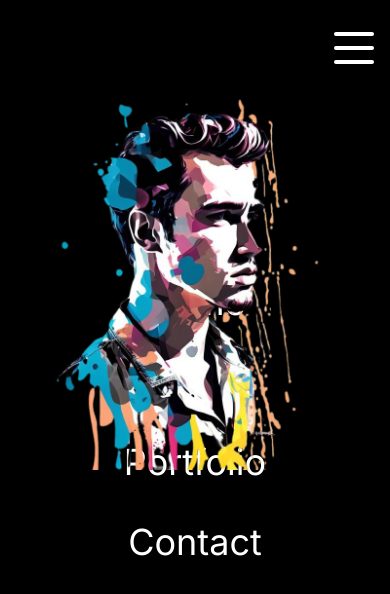
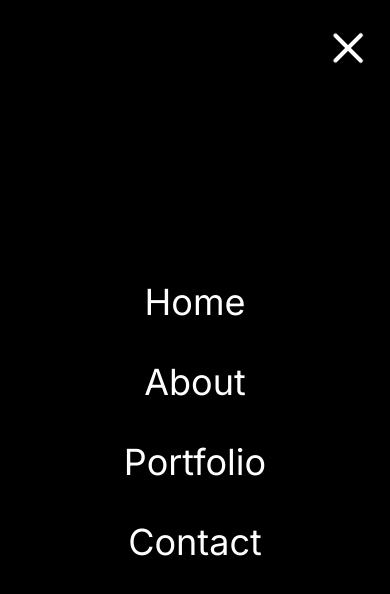
Before and after one commit to omthorat/omWebDev, a Next.js app: page / in a window 390 px wide. Both pictures are taken after a click on the element 354 px from the left and 34 px from the top of the page. Shown: the top 594 px of the page. Built offline with nearby package versions, Linux system fonts and the light colour scheme.

Commit message:
feat: for adding routing

```diff
--- a/package.json
+++ b/package.json
@@ -9,6 +9,7 @@
     "lint": "next lint"
   },
   "dependencies": {
+    "framer-motion": "^11.0.5",
     "next": "14.1.0",
     "node": "^21.6.2",
     "react": "18",
--- a/src/app/layout.js
+++ b/src/app/layout.js
@@ -1,6 +1,6 @@
 import { Inter } from "next/font/google";
 import "./globals.css";
-import Navbar from "@/components/Navbar/Navbar";
+import PagesAnimation from "@/components/PagesAnimation";
 const inter = Inter({ subsets: ["latin"] });
 
 export const metadata = {
@@ -13,13 +13,7 @@ export default function RootLayout({ children }) {
     <html lang="en">
       <body className={inter.className}>
       <div className="w-screen h-screen bg-gradient-to-b from-blue-50 to-red-200">
-      <div className="h-24">
-      <Navbar/>
-      </div>
-      <div className="h-[calc(100vh-6rem)]">
-      {children}
-      </div>
-
+      <PagesAnimation children={children}/>
       </div>
       </body>
     </html>
--- a/src/components/Navbar/Navbar.jsx
+++ b/src/components/Navbar/Navbar.jsx
@@ -3,9 +3,59 @@
 import Link from "next/link"
 import { useState } from "react"
 import Navlinks from "../navlinks/Navlinks"
-
+import {motion} from "framer-motion"
 const Navbar=()=>{
     const [open ,setOpen]= useState(false)
+
+   const topVarients={
+    opened: {
+     rotate:45,
+     backgroundColor:"rgb(255,255,255)"
+    },
+    closed: {
+     rotate:0,
+    }
+   }
+   const middleVarients={
+    opened: {
+     opacity:0
+    },
+    closed: {
+        opacity:1
+    }
+   }
+   const bottomVarients={
+    opened: {
+     rotate:-45,
+     backgroundColor:"rgb(255,255,255)"
+    },
+    closed: {
+     rotate:0
+    }
+   }
+   const listVarients ={
+    closed:{
+     x:"100vw"
+    },
+    opened: {
+    x:0,
+    transition: {
+        when:"beforeChildren",
+        staggerChildren: 0.2,
+    }
+    }
+   }
+   const listitemVarients ={
+    closed: {
+     x: -10,
+     opacity:0
+    },
+    opened: {
+    x: 0,
+    opacity:1
+    }
+   }
+
     const menu=[
         {url:"/",title:"Home"},
         {url:"/about",title:"About"},
@@ -15,13 +65,13 @@ const Navbar=()=>{
     return(
     <div className="h-full flex items-center justify-between px-4 sm:px-8 md:px-16 lg:px-24 xlg:px-48 ">
 
-       <div className="hidden md:flex flex-row gap-4  text-xl w-1/3">
+       <div className="hidden md:flex flex-row gap-4  text-xl w-1/3 z-40">
         {
             menu.map((link)=>(<Navlinks link={link}/>))
         }
        </div>
         <div className="md:hidden lg:flex">
-        <Link href='/' className="text-sm bg-red-500  shadow-lg rounded-md px-2 pr-1 py-1 flex flex-row font-semibold">
+        <Link href='/' className="text-sm bg-red-500  shadow-lg rounded-md px-2 pr-1 py-1 flex flex-row font-semibold ">
             <span className="text-white text-lg flex items-center justify-center p-1">Omkar</span>
             <span className="bg-white rounded-md text-lg p-1">.Dev</span>
             </Link>
@@ -43,16 +93,19 @@ const Navbar=()=>{
 
 
         </div>
-        <div className="md:hidden w-10 h-8 flex flex-col justify-between z-50 relative cursor-pointer" onClick={()=>setOpen(!open)}>
-            <div className="w-10 h-1 rounded-md bg-white"></div>
-            <div className="w-10 h-1 rounded-md   bg-white"></div>
-            <div className="w-10 h-1 rounded-md  bg-white"></div>
+        <div className="md:hidden w-10 h-8 flex flex-col justify-between z-50 cursor-pointer" onClick={()=>setOpen(!open)}>
+            <motion.div variants={topVarients} animate={open?"opened": "closed"} className="w-10 h-1 rounded-md bg-black origin-left"></motion.div>
+            <motion.div variants={middleVarients} animate={open?"opened": "closed"}  className="w-10 h-1 rounded-md   bg-black origin-left"></motion.div>
+            <motion.div variants={bottomVarients} animate={open?"opened": "closed"}  className="w-10 h-1 rounded-md  bg-black origin-left"></motion.div>
         </div>
         {
-            open && <div className=" absolute top-0 left-0 w-screen h-screen bg-black text-white flex flex-col justify-center items-center gap-10 text-4xl ">
-         {menu.map((item)=>(<Link href={item.url} key={item.url}>{item.title}</Link>))}
+            open && <motion.div variants={listVarients} initial="closed"  animate="opened" className=" absolute top-0 left-0 w-screen h-screen bg-black text-white flex flex-col justify-center items-center gap-10 text-4xl z-40 ">
+         {menu.map((item)=>(
+           <motion.div variants={listitemVarients} key={item.url}  className="">
+           <Link href={item.url}>{item.title}</Link>
+           </motion.div>))}
 
-        </div>
+        </motion.div>
         }
 
 
--- /dev/null
+++ b/src/components/PagesAnimation.jsx
@@ -0,0 +1,41 @@
+"use client"
+
+import Navbar from "./Navbar/Navbar";
+import { motion, AnimatePresence } from "framer-motion"
+import { usePathname } from "next/navigation";
+
+const PagesAnimation=({children})=>{
+    const pathName=usePathname()
+    return(
+        <AnimatePresence mode="wait">
+    <div key={pathName} className="">
+    <motion.div
+        className="h-screen w-screen fixed bg-black rounded-b-[100px] z-40"
+        animate={{height:"0vh" }}
+        exit={{height:"140vh"}}
+        transition={{duration:0.5, ease:"easeOut"}}
+      />
+       <motion.div
+        className="fixed m-auto top-0 bottom-0 left-0 right-0 cursor-default text-red-500 text-8xl w-fit h-fit z-50"
+        initial={{opacity:1}}
+        animate={{opacity:0 }}
+        exit={{opacity:0}}
+        transition={{duration:0.8, ease:"easeOut"}}
+      >{pathName.substring(1)}</motion.div>
+      <motion.div
+        className="h-screen w-screen fixed bg-black rounded-b-[100px] z-40"
+        initial={{height:"140vh"}}
+        animate={{height:"0vh", transition:{delay:0.5} }}
+      />
+       <div className="h-24">
+      <Navbar/>
+      </div>
+      <div className="h-[calc(100vh-6rem)]">
+
+      {children}
+      </div>
+    </div>
+    </AnimatePresence>
+    )
+}
+export default PagesAnimation
```
Also changed, not shown: 1 other file (tests, documents, lock files or other folders).
